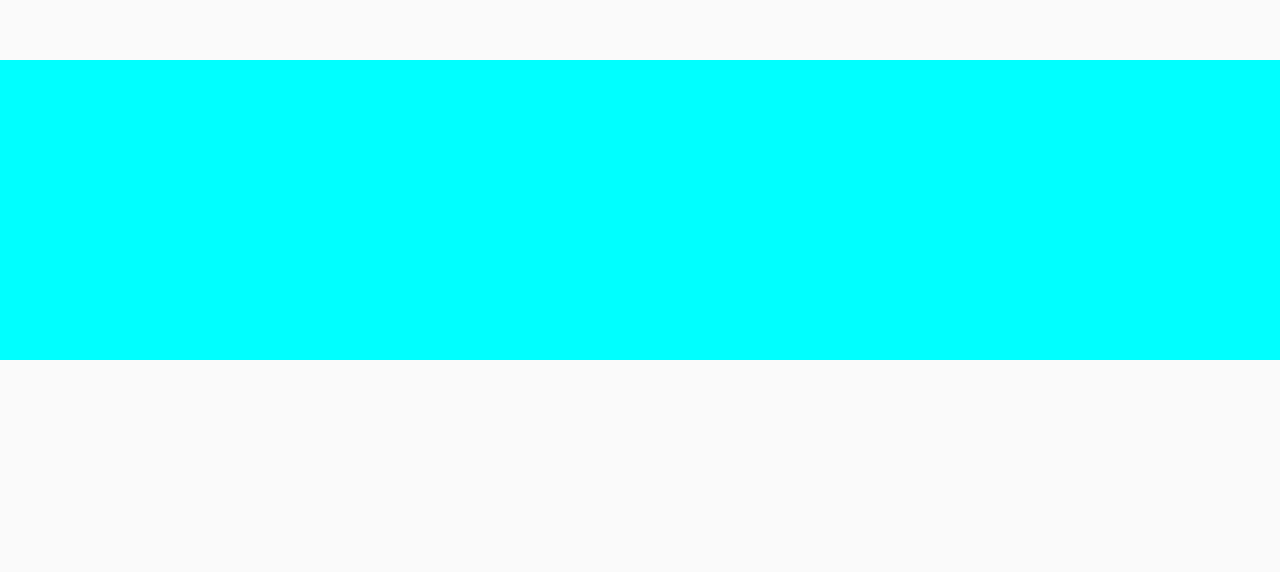
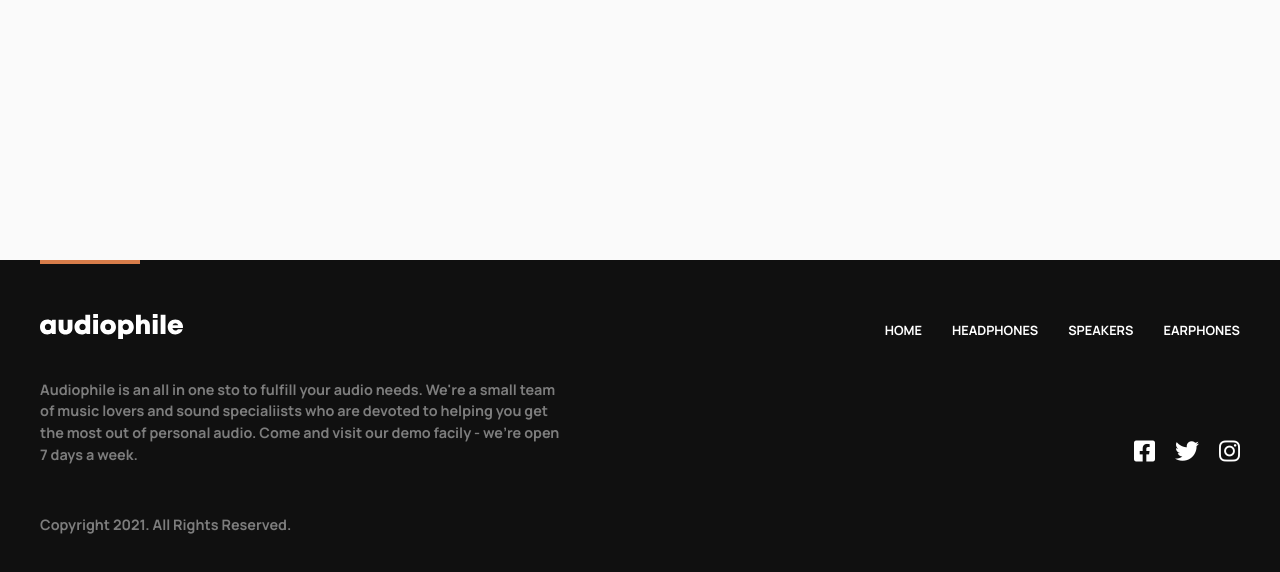
Before and after one commit to YannickWnz/audiophile-ecom-website, a React (Create React App) app: page /headphones in a window 1280 px wide. Shown: the part 1062-1634 px from the top of the page. Before the commit the page ends 1422 px from the top, so only its background shows below. Built offline with nearby package versions, Linux system fonts and the light colour scheme.

Commit message:
footer section component

```diff
--- a/src/Components/Footer/Footer.scss
+++ b/src/Components/Footer/Footer.scss
@@ -1,8 +1,92 @@
+@import '/src/Components/Utilities/Utilities';
+
+
 .footer {
     width: 100%;
-    min-height: 300px;
-    background-color: aqua;
-    // margin-top: 100px;
+    min-height: 400px;
+    background-color: $smoky-dark;
     bottom: 0;
     left: 0;
+    margin-top: 200px;
+
+    &-container {
+        width: 100%;
+        max-width: 1200px;
+        min-height: inherit;
+        margin: auto;
+        display: flex;
+        flex-direction: column;
+
+
+        .hr-line {
+            width: 100px;
+            height: 4px;
+            background-color: $reddish-orange;
+            margin-bottom: 50px;
+        }
+
+        .footer-links {
+            width: 100%;
+            display: flex;
+            justify-content: space-between;
+            align-items: center;
+            margin-bottom: 20px;
+
+            a {
+                text-decoration: none;
+                color: white;
+                font-size: .8em;
+                font-weight: bold;
+            }
+
+            a:not(:last-child) {
+                margin-right: 30px;
+            }
+
+        }
+
+        .footer-contents {
+            display: flex;
+            justify-content: space-between;
+            align-items: flex-end;
+            margin-bottom: 20px;
+            // border: 1px solid white;
+
+            .footer-about {
+                max-width: 520px;
+                display: flex;
+                align-items: flex-end;
+
+                p {
+                    color: #7D7D7D;
+                    font-size: .9em;
+                    line-height: 1.5;
+                    font-weight: bold;
+                }
+            }
+
+            .social-links {
+                margin-bottom: 15px;
+
+                i {
+                    color: white;
+                    font-size: 1.5em;
+                    margin-left: 20px;
+                }
+            }
+        }
+
+        .copyright {
+
+            p {
+                color: #7D7D7D;
+                font-size: .9em;
+                line-height: 1.5;
+                font-weight: bold;
+            }
+        }
+
+
+    }
+
 }
--- a/src/Components/Footer/Footer.tsx
+++ b/src/Components/Footer/Footer.tsx
@@ -1,10 +1,40 @@
 import './Footer.scss'
+import { Link } from 'react-router-dom'
 
 
 export const Footer = () => {
     return (
         <div className="footer">
-            <div className="footer-container"></div>
+            <div className="footer-container">
+                <div className="hr-line"></div>
+                <div className="footer-links">
+                    <div className="logo-container">
+                        <img src="/assets/shared/desktop/logo.svg" alt="" />
+                    </div>
+
+                    <div className="navlinks-container">
+                        <Link to='/'>HOME</Link>
+                        <Link to='/headphones'>HEADPHONES</Link>
+                        <Link to='/speakers'>SPEAKERS</Link>
+                        <Link to='/earphones'>EARPHONES</Link>
+                    </div>
+                </div>
+                <div className="footer-contents">
+                    <div className="footer-about">
+                        <p>
+                            Audiophile is an all in one sto to fulfill your audio needs. We're a small team of music lovers and sound specialiists who are devoted to helping you get the most out of personal audio. Come and visit our demo facily - we're open 7 days a week.
+                        </p>
+                    </div>
+                    <div className="social-links">
+                        <i className="fa-brands fa-square-facebook"></i>
+                        <i className="fa-brands fa-twitter"></i>
+                        <i className="fa-brands fa-instagram"></i>
+                    </div>
+                </div>
+                <div className="copyright">
+                    <p>Copyright 2021. All Rights Reserved.</p>
+                </div>
+            </div>
         </div>
     )
 }
--- a/src/Components/Navbar/Navbar.scss
+++ b/src/Components/Navbar/Navbar.scss
@@ -21,7 +21,6 @@
         }
 
         .navlinks-container {
-            // border: 1px solid white;
             display: flex;
             justify-content: center;
             align-items: center;
```
Also changed, not shown: src/Components/Utilities/_utilities.scss (line endings or trailing spaces).
